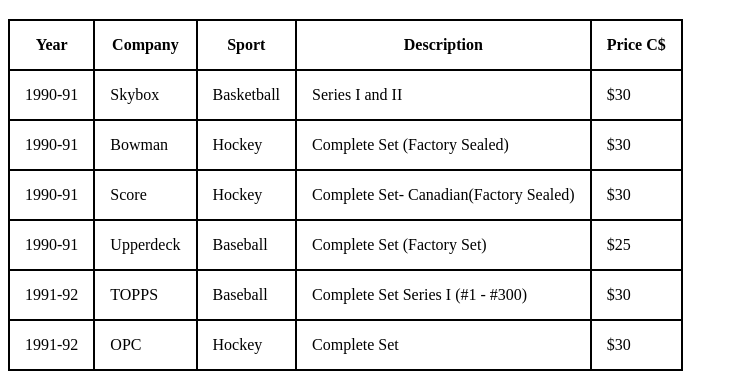
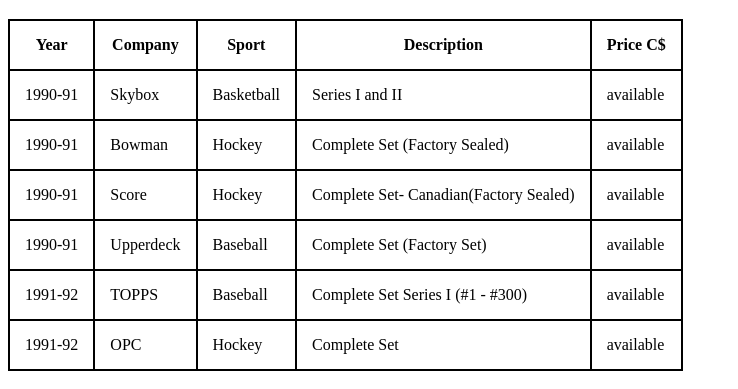
Before and after one commit to Hopefull82/wow, a plain HTML site: page index.html in a window 1280 px wide. Shown: the part 307-696 px from the top of the page, without its empty margins (0-738 px from the left). Drawn offline with Linux system fonts and the light colour scheme.

Commit message:
Update index.html

```diff
--- a/index.html
+++ b/index.html
@@ -56,7 +56,7 @@
     <td>Skybox</td>
     <td>Basketball</td>
     <td>Series I and II</td>
-    <td>$30</td>
+    <td>available</td>
     </tr>
 
     <tr>
@@ -64,7 +64,7 @@
     <td>Bowman</td>
     <td>Hockey</td>
     <td>Complete Set (Factory Sealed)</td>
-    <td>$30</td>
+    <td>available</td>
     </tr>
 
    <tr>
@@ -72,7 +72,7 @@
     <td>Score</td>
     <td>Hockey</td>
     <td>Complete Set- Canadian(Factory Sealed)</td>
-    <td>$30</td>
+    <td>available</td>
     </tr>
 
 
@@ -83,7 +83,7 @@
     <td>Upperdeck</td>
     <td>Baseball</td>
     <td>Complete Set (Factory Set)</td>
-    <td>$25</td>
+    <td>available</td>
     </tr>
 
 
@@ -92,7 +92,7 @@
     <td>TOPPS</td>
     <td>Baseball</td>
     <td>Complete Set Series I (#1 - #300)</td>
-    <td>$30</td>
+    <td>available</td>
     </tr>
 
 
@@ -102,7 +102,7 @@
     <td>OPC</td>
     <td>Hockey</td>
     <td>Complete Set</td>
-    <td>$30</td>
+    <td>available</td>
     </tr>
 
 
@@ -128,7 +128,7 @@
     <td>Topps</td>
     <td>Brett Hull RC</td>
     <td>6</td>
-    <td>$10</td>
+    <td>available</td>
     </tr>
 
 
```
